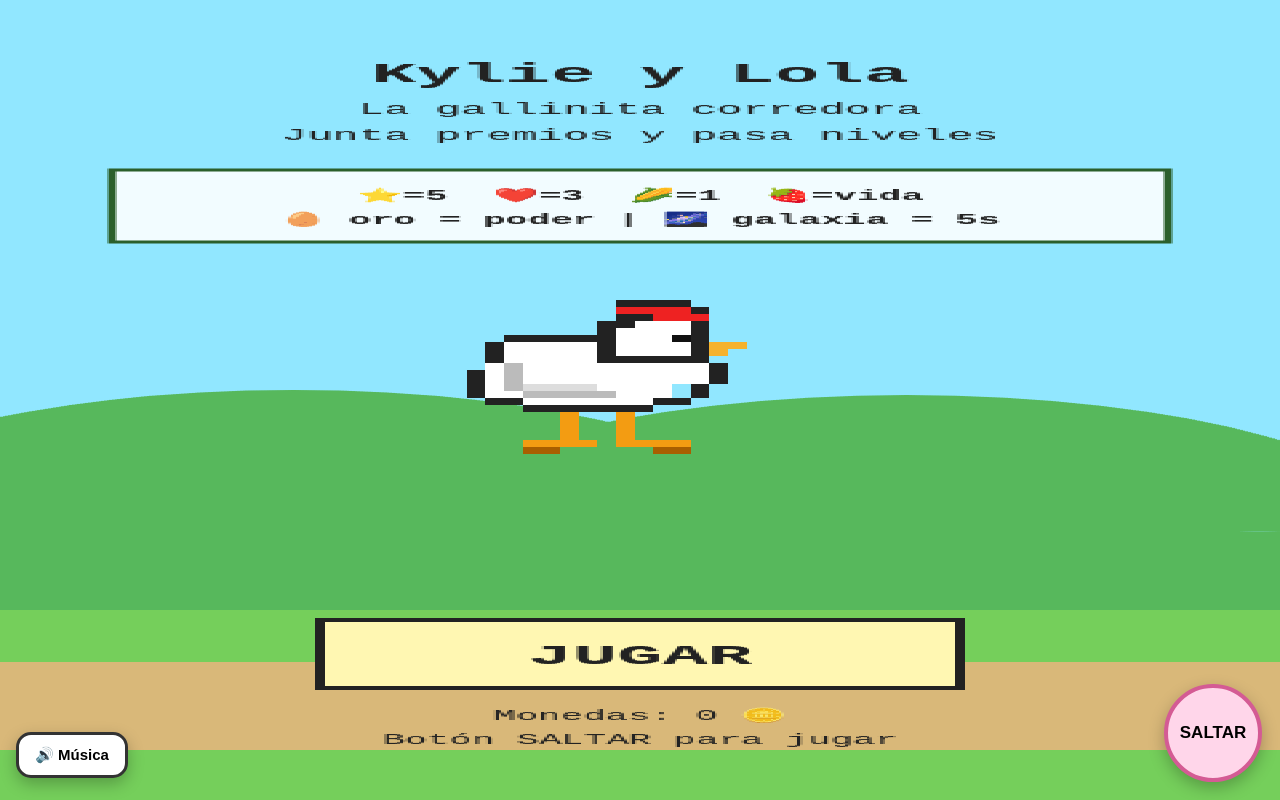
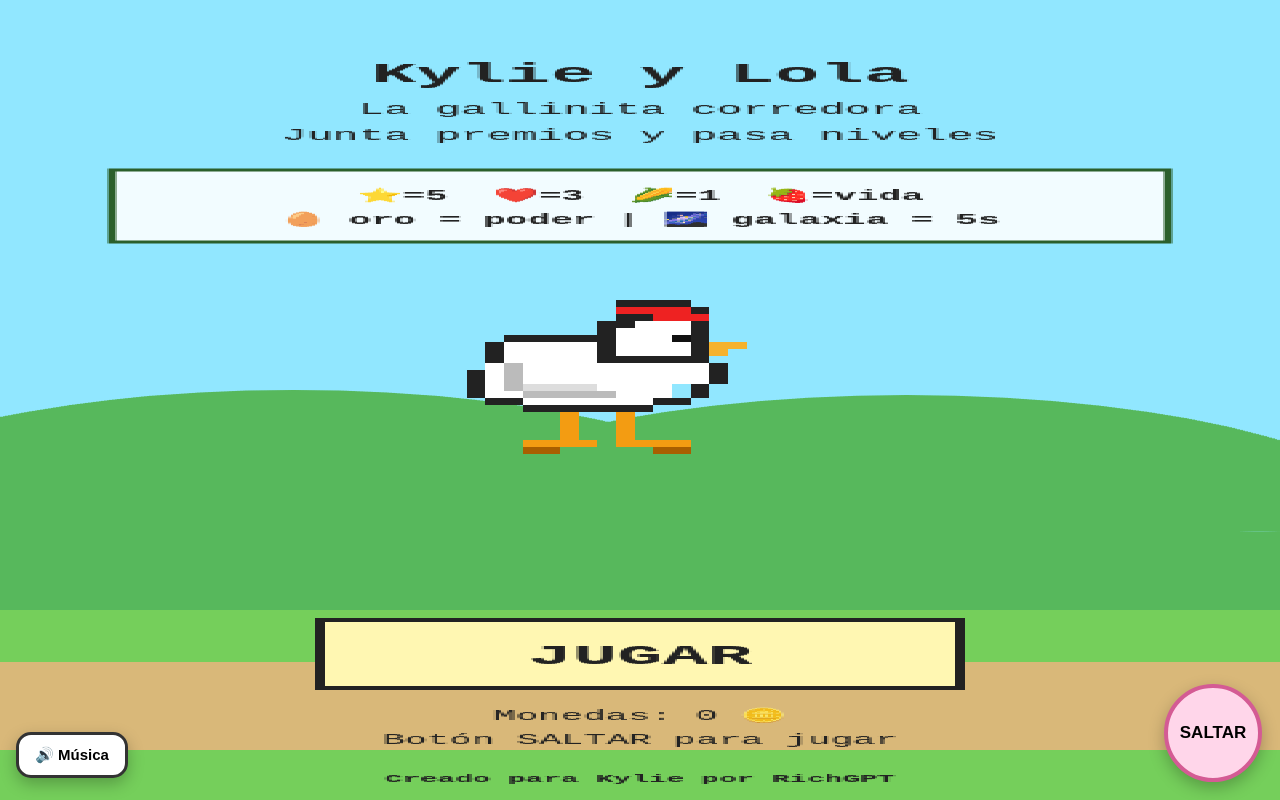
Before and after one commit to cybernetic-cl/lola, a plain HTML site: page index.html in a window 1280 px wide. Drawn offline with Linux system fonts and the light colour scheme.

Commit message:
Update index.html

```diff
--- a/index.html
+++ b/index.html
@@ -92,10 +92,16 @@ let floatingTexts = [];
 let lola, obstacles, prizes, enemies, clouds, hills, flowers;
 
 const levelData = [
-  {name:"Pradera Dulce", bg:"#91e7ff", grass:"#75cf5b", hill:"#57b85c", speed:2.1, targetScore:25, obstacleRate:175, prizeRate:72},
-  {name:"Granja de Maíz", bg:"#a7ecff", grass:"#7fd25c", hill:"#69bd4d", speed:2.35, targetScore:55, obstacleRate:160, prizeRate:68},
-  {name:"Bosque Estrella", bg:"#9bd6ff", grass:"#61c76a", hill:"#3fa56a", speed:2.60, targetScore:90, obstacleRate:145, prizeRate:63},
-  {name:"Arcoíris Kylie", bg:"#b8e7ff", grass:"#79d98f", hill:"#7cc9ff", speed:2.90, targetScore:135, obstacleRate:130, prizeRate:58}
+  {name:"Pradera Dulce", bg:"#91e7ff", grass:"#75cf5b", hill:"#57b85c", speed:2.05, targetScore:25, obstacleRate:185, prizeRate:72},
+  {name:"Granja de Maíz", bg:"#a7ecff", grass:"#7fd25c", hill:"#69bd4d", speed:2.25, targetScore:55, obstacleRate:172, prizeRate:68},
+  {name:"Bosque Estrella", bg:"#9bd6ff", grass:"#61c76a", hill:"#3fa56a", speed:2.45, targetScore:90, obstacleRate:160, prizeRate:64},
+  {name:"Río Brillante", bg:"#87dfff", grass:"#6fd98d", hill:"#52b6d8", speed:2.65, targetScore:130, obstacleRate:148, prizeRate:61},
+  {name:"Montaña Algodón", bg:"#bfe9ff", grass:"#82d96b", hill:"#9bb7ff", speed:2.85, targetScore:175, obstacleRate:136, prizeRate:58},
+  {name:"Valle de Frutillas", bg:"#ffd6e8", grass:"#79d98f", hill:"#ff8db8", speed:3.05, targetScore:225, obstacleRate:126, prizeRate:55},
+  {name:"Desierto de Maicitos", bg:"#ffe6a7", grass:"#d6bf58", hill:"#d99f45", speed:3.25, targetScore:280, obstacleRate:116, prizeRate:52},
+  {name:"Noche de Luciérnagas", bg:"#3949ab", grass:"#4caf50", hill:"#283593", speed:3.45, targetScore:340, obstacleRate:106, prizeRate:49},
+  {name:"Cielo Arcoíris", bg:"#c6f6ff", grass:"#8ce99a", hill:"#d0bfff", speed:3.65, targetScore:405, obstacleRate:98, prizeRate:46},
+  {name:"Galaxia de Kylie", bg:"#17113f", grass:"#5c7cfa", hill:"#7c3aed", speed:3.85, targetScore:480, obstacleRate:90, prizeRate:43}
 ];
 
 const motivationalPhrases = [
@@ -103,14 +109,25 @@ const motivationalPhrases = [
   "¡Tú puedes Kylie!",
   "¡Vamos Kylie, sigue así!",
   "¡Eres una campeona Kylie!",
-  "¡Lola está feliz contigo Kylie!"
+  "¡Lola está feliz contigo Kylie!",
+  "¡Qué increíble salto Kylie!",
+  "¡Sigue juntando premios!",
+  "¡Cada nivel juegas mejor!",
+  "¡Kylie y Lola son imparables!",
+  "¡Llegaste muy lejos Kylie!"
 ];
 
 const levelMusic = [
   {tempo:230, melody:[523,587,659,784,659,587,523,392,440,523,587,659,587,523,440,392], bass:[131,131,196,196,174,174,196,196], beat:[1,0,0,1,0,0,1,0]},
+  {tempo:220, melody:[440,494,523,659,587,523,494,440,523,587,659,698,659,587,523,494], bass:[147,147,196,196,165,165,196,196], beat:[1,0,1,0,0,1,0,1]},
   {tempo:210, melody:[392,440,494,587,523,494,440,392,494,523,587,659,587,523,494,440], bass:[196,196,147,147,165,165,196,196], beat:[1,0,1,0,0,1,0,1]},
+  {tempo:200, melody:[587,659,698,784,698,659,587,523,659,698,784,880,784,698,659,587], bass:[147,174,196,220,196,174,147,174], beat:[1,0,0,1,1,0,1,0]},
   {tempo:190, melody:[659,784,880,784,659,587,659,784,880,988,880,784,659,587,523,587], bass:[165,165,220,220,196,196,247,247], beat:[1,1,0,1,0,1,1,0]},
-  {tempo:170, melody:[784,880,988,1046,988,880,784,659,880,988,1174,1046,988,880,784,659], bass:[196,247,220,196,262,247,220,196], beat:[1,0,1,1,0,1,0,1]}
+  {tempo:185, melody:[523,659,784,880,784,659,698,880,988,880,784,698,659,784,880,988], bass:[131,165,196,220,196,165,174,220], beat:[1,0,1,1,0,1,0,1]},
+  {tempo:180, melody:[440,523,587,659,587,523,440,392,523,587,659,784,659,587,523,440], bass:[110,147,165,196,165,147,110,147], beat:[1,1,0,0,1,0,1,0]},
+  {tempo:170, melody:[587,698,784,880,784,698,587,523,698,784,880,1046,880,784,698,587], bass:[147,174,196,220,196,174,147,174], beat:[1,0,1,0,1,1,0,1]},
+  {tempo:160, melody:[784,880,988,1046,988,880,784,659,880,988,1174,1046,988,880,784,659], bass:[196,247,220,196,262,247,220,196], beat:[1,0,1,1,0,1,0,1]},
+  {tempo:150, melody:[880,988,1174,1318,1174,988,1046,1318,1568,1318,1174,1046,988,1174,1318,1568], bass:[220,247,294,330,294,247,262,330], beat:[1,1,1,0,1,1,0,1]}
 ];
 
 const heroTheme = {
@@ -276,7 +293,7 @@ function spawnThings(){
   }
 
   // Enemigos dificultad baja escalable.
-  const enemyRate = Math.max(190, 430 - level*55);
+  const enemyRate = Math.max(135, 430 - level*32);
   if(frame % enemyRate === 0){
     enemies.push({
       x:W+55,y:groundY-54,w:46,h:44,
@@ -622,6 +639,16 @@ function drawWorld(){
   ctx.fillStyle=cfg.bg;
   ctx.fillRect(0,0,W,H);
 
+  // estrellas para niveles nocturnos / galaxia
+  if(level >= 8){
+    for(let i=0;i<38;i++){
+      const sx = (i*73 + frame*0.15) % W;
+      const sy = 30 + (i*41 % 260);
+      ctx.fillStyle = i%3===0 ? "#fff7a8" : "#ffffff";
+      ctx.fillRect(sx, sy, 2, 2);
+    }
+  }
+
   // nubes
   clouds.forEach(c=>{
     ctx.fillStyle="rgba(255,255,255,.76)";
@@ -809,6 +836,12 @@ function drawHUD(){
     ctx.fillText("🌌 Lola Galaxia: "+Math.ceil(galaxyTimer/60)+"s",24,144);
   }
 
+  ctx.fillStyle="rgba(255,255,255,.65)";
+  ctx.font="bold 10px monospace";
+  ctx.textAlign="center";
+  ctx.fillText("Creado para Kylie por RichGPT", W/2, H-10);
+  ctx.textAlign="left";
+
   if(messageTimer>0){
     ctx.fillStyle="rgba(0,0,0,.62)";
     ctx.fillRect(24,170,W-48,62);
@@ -870,6 +903,8 @@ function drawMenu(){
   ctx.font="14px monospace";
   ctx.fillText("Monedas: "+coins+" 🪙",W/2,720);
   ctx.fillText("Botón SALTAR para jugar",W/2,744);
+  ctx.font="bold 11px monospace";
+  ctx.fillText("Creado para Kylie por RichGPT",W/2,782);
   ctx.textAlign="left";
 }
 
@@ -896,6 +931,9 @@ function drawEnd(title,subtitle){
   ctx.fillStyle="#222";
   ctx.font="bold 22px monospace";
   ctx.fillText("JUGAR DE NUEVO",W/2,H/2+80);
+  ctx.font="bold 11px monospace";
+  ctx.fillStyle="#fff";
+  ctx.fillText("Creado para Kylie por RichGPT",W/2,H-18);
   ctx.textAlign="left";
 }
 
```
